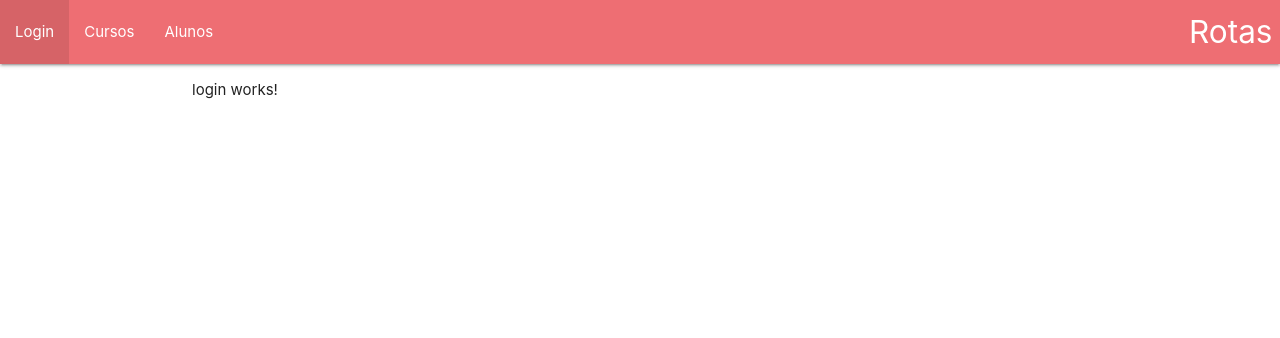
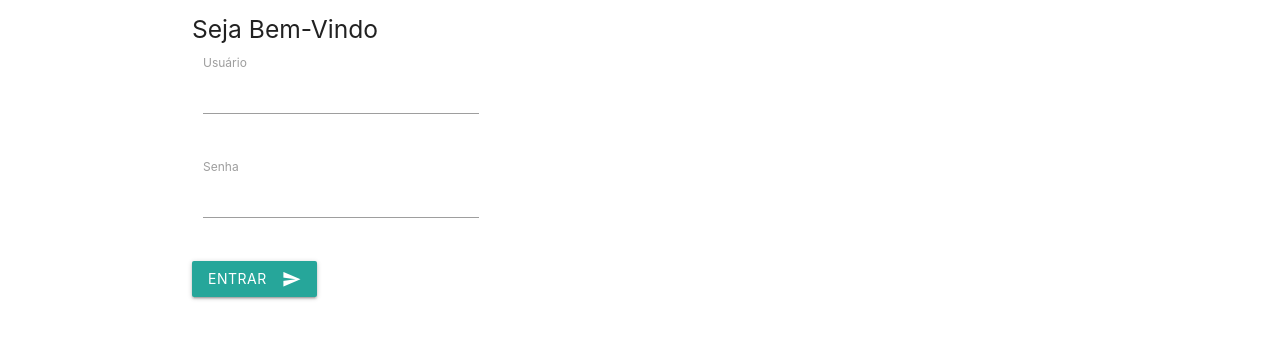
Before and after one commit to mgoalves/Estudando-Angular, an Angular app in the folder Rotas/: page /login in a window 1280 px wide. Shown: the top 338 px of the page. Built offline with nearby package versions, Linux system fonts and the light colour scheme.

Commit message:
Aula #63-LG

```diff
--- a/Rotas/src/app/app.component.html
+++ b/Rotas/src/app/app.component.html
@@ -1,4 +1,4 @@
-<nav>
+<nav *ngIf="mostrarNavBar">
   <div class="nav-wrapper">
     <a [routerLink]="['']" class="brand-logo right">Rotas</a>
     <ul id="nav-mobile" class="left hide-on-med-and-down">
--- a/Rotas/src/app/app.component.ts
+++ b/Rotas/src/app/app.component.ts
@@ -1,10 +1,23 @@
-import { Component } from '@angular/core';
+import { LoginService } from './login/login.service';
+import { Component, OnInit } from '@angular/core';
 
 @Component({
   selector: 'app-root',
   templateUrl: './app.component.html',
   styleUrls: ['./app.component.css']
 })
-export class AppComponent {
-  title = 'Rotas';
+export class AppComponent implements OnInit {
+
+  title: string = 'Rotas';
+  mostrarNavBar: boolean = false;
+
+  constructor(private loginService: LoginService) {
+
+  }
+
+  ngOnInit(): void {
+    this.loginService.loginEmmiter.subscribe(
+      mostrar => this.mostrarNavBar = mostrar
+    );
+  }
 }
--- a/Rotas/src/app/app.module.ts
+++ b/Rotas/src/app/app.module.ts
@@ -1,3 +1,4 @@
+import { LoginService } from './login/login.service';
 import { NgModule } from '@angular/core';
 import { FormsModule } from '@angular/forms';
 import { BrowserModule } from '@angular/platform-browser';
@@ -19,6 +20,7 @@ import { LoginComponent } from './login/login.component';
     FormsModule
   ],
   providers: [
+    LoginService
   ],
   bootstrap: [AppComponent]
 })
--- a/Rotas/src/app/login/login.component.html
+++ b/Rotas/src/app/login/login.component.html
@@ -1,3 +1,19 @@
-<p>
-  login works!
-</p>
+<h5>Seja Bem-Vindo</h5>
+
+<div class="row">
+  <div class="input-field col s4">
+    <input [(ngModel)]="usuario.user" id="user" type="text" class="validate">
+    <label class="active" for="user">Usuário</label>
+  </div>
+</div>
+<div class="row">
+  <div class="input-field col s4">
+    <input [(ngModel)]="usuario.password" id="txipassword" type="password" class="validate">
+    <label class="active" for="txipassword">Senha</label>
+  </div>
+</div>
+
+<a class="waves-effect waves-light btn" (click)="realizarLogin()">
+  <i class="material-icons right">send</i>
+  Entrar
+</a>
--- a/Rotas/src/app/login/login.component.ts
+++ b/Rotas/src/app/login/login.component.ts
@@ -1,4 +1,6 @@
+import { UsuarioComponent } from './../model/usuario.class.component';
 import { Component, OnInit } from '@angular/core';
+import { LoginService } from './login.service';
 
 @Component({
   selector: 'app-login',
@@ -7,9 +9,15 @@ import { Component, OnInit } from '@angular/core';
 })
 export class LoginComponent implements OnInit {
 
-  constructor() { }
+  usuario: UsuarioComponent = new UsuarioComponent();
+
+  constructor(private loginService: LoginService) { }
 
   ngOnInit() {
+
   }
 
+  realizarLogin() {
+    this.loginService.realizarLogin(this.usuario);
+  }
 }
--- /dev/null
+++ b/Rotas/src/app/login/login.service.ts
@@ -0,0 +1,30 @@
+import { UsuarioComponent } from './../model/usuario.class.component';
+import { Router } from '@angular/router';
+import { Injectable, EventEmitter } from '@angular/core';
+
+@Injectable({
+  providedIn: 'root'
+})
+export class LoginService {
+
+  private usuarioLogado: boolean = false;
+  loginEmmiter: EventEmitter<boolean> = new EventEmitter<boolean>();
+
+  constructor(private router: Router) {
+
+  }
+
+  realizarLogin(usuario: UsuarioComponent) {
+
+    if (usuario.user === 'user@email.com' && usuario.password === '123') {
+
+      this.usuarioLogado = true;
+      this.loginEmmiter.emit(true);
+      this.router.navigate(['']);
+
+    } else {
+
+      this.usuarioLogado = false;
+    }
+  }
+}
--- /dev/null
+++ b/Rotas/src/app/model/usuario.class.component.ts
@@ -0,0 +1,5 @@
+export class UsuarioComponent {
+
+    user: string;
+    password: string;
+}
```
Also changed, not shown: 2 other files (tests, documents, lock files or other folders).
